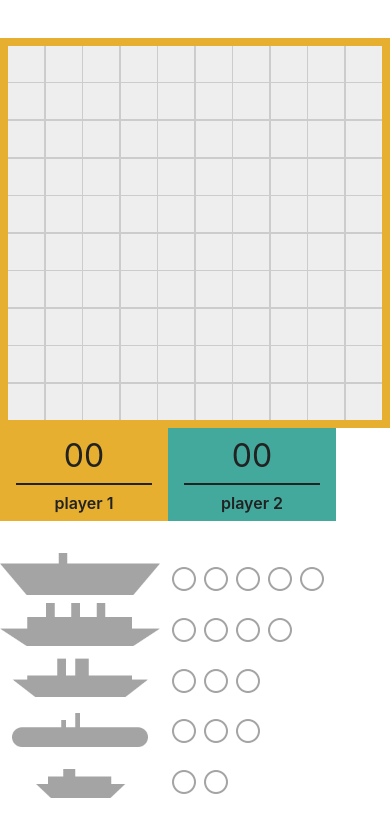
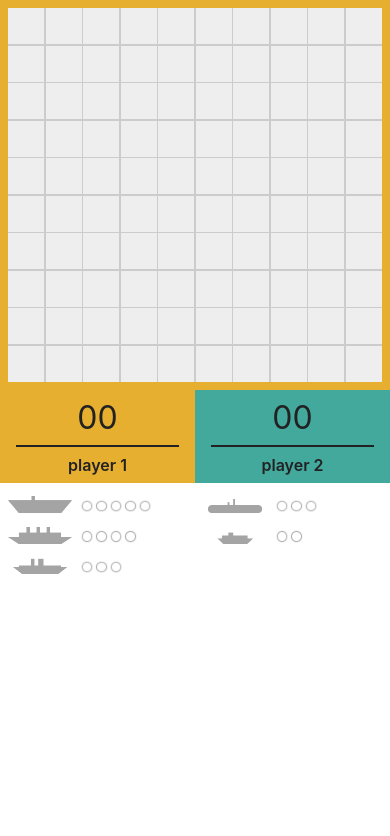
Before and after one commit to ydhkrn/battleship, a React (Vite) app: page / in a window 390 px wide. Shown: the top 836 px of the page. Built offline with nearby package versions, Linux system fonts and the light colour scheme.

Commit message:
Fully responsive for mobile, tablet and desktop

```diff
--- a/src/app/mixins.less
+++ /dev/null
@@ -1,19 +0,0 @@
-@import "./theme";
-
-.imgContain {
-  width: 100%;
-  height: 100%;
-  object-fit: contain;
-}
-
-.gameBoardCellSize(@margin) {
-  @total-border: (2 * @gameboard-border);
-  @total-cell-gap: (@cell-count - 1) * @gameboard-cell-gap;
-  @total-padding: 2 * @margin;
-  @cell-size: calc(
-    (100vw - @total-border - @total-cell-gap - @total-padding) / @cell-count
-  );
-
-  width: @cell-size;
-  height: @cell-size;
-}
--- /dev/null
+++ b/src/app/styles/mixins.less
@@ -0,0 +1,43 @@
+@import "./theme";
+
+.imgContain {
+  width: 100%;
+  height: 100%;
+  object-fit: contain;
+}
+
+.gameBoardCellSize(@margin) {
+  @total-border: (2 * @gameboard-border);
+  @total-cell-gap: (@cell-count - 1) * @gameboard-cell-gap;
+  @total-padding: 2 * @margin;
+  @cell-size: calc(
+    (100vw - @total-border - @total-cell-gap - @total-padding) / @cell-count
+  );
+
+  width: @cell-size;
+  height: @cell-size;
+}
+
+.margin-h (@value) {
+  margin-left: @value;
+  margin-right: @value;
+}
+.margin-v (@value) {
+  margin-top: @value;
+  margin-bottom: @value;
+}
+.padding-h (@value) {
+  padding-left: @value;
+  padding-right: @value;
+}
+.padding-v (@value) {
+  padding-top: @value;
+  padding-bottom: @value;
+}
+
+// .tablet(@prop, @var) {
+//   @tablet: ~"-tablet";
+//   @media @tablet {
+//     @{prop}: @var@tablet;
+//   }
+// }
--- a/src/app/theme.less
+++ b/src/app/styles/theme.less
@@ -15,17 +15,19 @@
  * Spacing
  */
 @app-margin-top: 2rem;
+
+@app-margin-mobile: 0.5rem;
 @app-margin: 1rem;
+
 @ship-img-size: 10rem;
-@game-sections-gap: 2rem;
+
+@gap-mobile: 0.5rem;
+@gap-tablet: 1rem;
+@gap-desktop: 2rem;
 
 @game-section-padding-mobile: 0.5rem;
 @game-section-padding-tablet: calc(2 * @game-section-padding-mobile);
 @game-section-padding-desktop: @game-section-padding-tablet;
-
-@game-section-player-info-item-gap-mobile: 0.5rem;
-@game-section-player-info-item-gap-tablet: calc(2 * @game-section-player-info-item-gap-mobile);
-@game-section-player-info-item-gap-desktop: 0.5rem;
 
 @gameboard-cell-gap: 0.1rem;
 @gameboard-border: 0.5rem;
--- a/src/components/game/styles.module.less
+++ b/src/components/game/styles.module.less
@@ -1,18 +1,19 @@
-@import "../../app/theme";
+@import "../../app/styles/theme";
 
 .game {
   display: flex;
   flex-direction: column;
   min-height: 100vh;
-  justify-content: center;
+  justify-content: flex-start;
   align-items: start;
 
   @media @tablet {
-    gap: @game-sections-gap;
+    gap: @gap-tablet;
   }
   @media @desktop {
-    gap: @game-sections-gap;
+    gap:@gap-desktop;
     flex-direction: row;
+    justify-content: center;
   }
 }
 
@@ -26,8 +27,10 @@
 
 .scoreBoard {
   order: 2;
+  width: 100%;
 
   @media @desktop {
     order: 1;
+    width: auto;
   }
 }
--- a/src/components/gameBoard/cell/styles.module.less
+++ b/src/components/gameBoard/cell/styles.module.less
@@ -1,5 +1,5 @@
-@import "../../../app/theme";
-@import "../../../app/mixins";
+@import "../../../app/styles/theme";
+@import "../../../app/styles/mixins";
 
 .cell {
   background-color: #eee;
--- a/src/components/gameBoard/styles.module.less
+++ b/src/components/gameBoard/styles.module.less
@@ -1,4 +1,4 @@
-@import "../../app/theme";
+@import "../../app/styles/theme";
 
 .gameBoard {
   display: grid;
--- a/src/components/scoreBoard/ScoreBoard.tsx
+++ b/src/components/scoreBoard/ScoreBoard.tsx
@@ -22,7 +22,7 @@ function ScoreBoard(props: ScopeBoardProps) {
           )
         })}
       </div>
-      <ShipsStatus />
+      <ShipsStatus className={styles.shipsStatus} />
     </div>
   )
 }
--- a/src/components/scoreBoard/styles.module.less
+++ b/src/components/scoreBoard/styles.module.less
@@ -1,12 +1,18 @@
-@import "../../app/theme";
+@import "../../app/styles/theme";
+@import "../../app/styles/mixins";
 
 .scoreBoard {
   display: flex;
-  gap: @game-sections-gap;
+  gap: @gap-mobile;
   flex-direction: column;
 
   @media @tablet {
+    gap: @gap-tablet;
     flex-direction: row;
+  }
+  @media @desktop {
+    flex-direction: column;
+    gap: @gap-desktop;
   }
 }
 
@@ -17,19 +23,27 @@
   flex: 1;
 }
 
+.shipsStatus {
+  flex: 1;
+
+  @media @tablet {
+    flex: 2;
+  }
+}
+
 .player {
   display: flex;
   flex-direction: column;
   align-items: center;
-  padding: @game-section-padding-mobile calc(2 * @game-section-padding-mobile);
-  gap: @game-section-player-info-item-gap-mobile;
+  .padding-v(@game-section-padding-mobile);
+  .padding-h(calc(2 * @game-section-padding-mobile));
+  gap: @gap-mobile;
 
   @media @tablet {
-    gap: @game-section-player-info-item-gap-tablet;
+    gap: @gap-tablet;
     padding: @game-section-padding-tablet;
   }
   @media @desktop {
-    gap: @game-section-player-info-item-gap-desktop;
     padding: @game-section-padding-desktop;
   }
 
@@ -43,7 +57,6 @@
 }
 
 .score {
-  flex: 2;
   font-size: @text-player-score;
 
   @media @tablet {
--- a/src/components/shipsStatus/ShipsStatus.tsx
+++ b/src/components/shipsStatus/ShipsStatus.tsx
@@ -6,12 +6,13 @@ import { shipTypesImgSrcMap } from "./constants"
 import ShipLife from "./ShipLife"
 import { AttackResult } from "../../app/types"
 import { getNElements } from "./utils"
+import classNames from "classnames"
 
-function ShipsStatus() {
+function ShipsStatus(props: ShipsStatusProps) {
   const shipsStatus = useAppSelector(selectAttackedPlayerShipsStatus)
 
   return (
-    <div className={styles.shipsStatus}>
+    <div className={classNames(props.className, styles.shipsStatus)}>
       {shipsStatus.map(({ shipType, lives, size }, index) => {
         const shipImgSrc =
           shipTypesImgSrcMap[shipType as keyof typeof shipTypesImgSrcMap]
@@ -34,4 +35,8 @@ function ShipsStatus() {
   )
 }
 
+export type ShipsStatusProps = {
+  className?: string
+}
+
 export default ShipsStatus
--- a/src/components/shipsStatus/styles.module.less
+++ b/src/components/shipsStatus/styles.module.less
@@ -1,19 +1,40 @@
-@import "../../app/theme";
-@import "../../app/mixins";
+@import "../../app/styles/theme";
+@import "../../app/styles/mixins";
 
-// .shipsStatus {
-//   width: ;
-// }
+.shipsStatus {
+  display: flex;
+  flex-direction: column;
+  align-content: flex-start;
+  flex-wrap: wrap;
+
+  @media @tablet {
+    width: 50%;
+    height: calc(3 * 50px);
+  }
+  @media @mobile {
+    width: 50%;
+    height: calc(3 * 40px);
+    .margin-h(@app-margin-mobile);
+  }
+}
 
 .shipStatus {
   display: flex;
   flex-direction: row;
   align-items: baseline;
+  width: 100%;
 }
 
 .shipImg {
   .imgContain();
   width: @ship-img-size;
+
+  @media @tablet {
+    width: 6rem;
+  }
+  @media @mobile {
+    width: 4rem;
+  }
 }
 
 .shipLives {
@@ -25,5 +46,12 @@
   > img {
     .imgContain();
     width: 2rem;
+
+    @media @tablet {
+      width: 1.5rem;
+    }
+    @media @mobile {
+      width: 0.9rem;
+    }
   }
 }
--- a/src/styles.module.less
+++ b/src/styles.module.less
@@ -1,4 +1,4 @@
-@import "./app/theme";
+@import "./app/styles/theme";
 
 .app {
   max-width: 100%;
```
